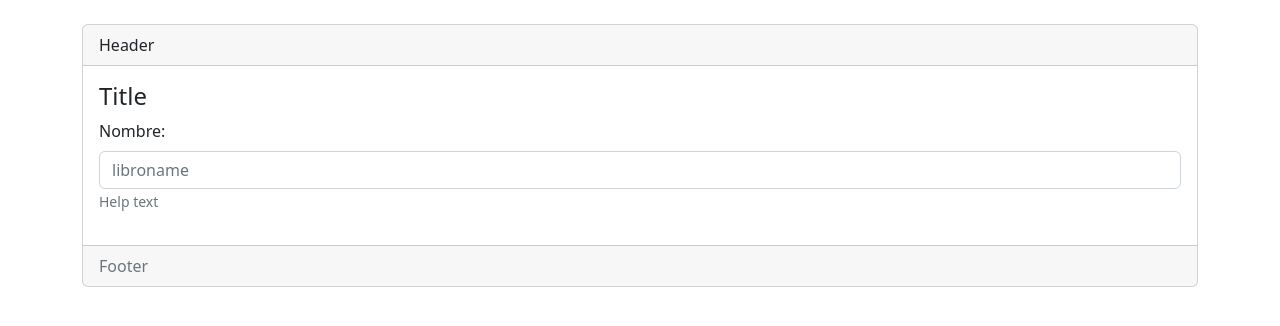
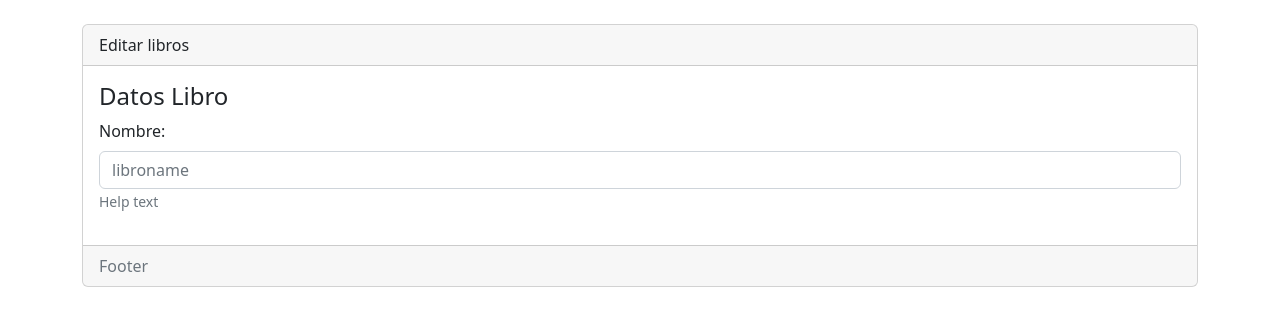
Before and after one commit to Ivantroski/crud-django, a Django app: template libreria/templates/libros/editar.html in a window 1280 px wide. Shown: the part 56-382 px from the top of the page. Run offline with Django 4.2, Linux system fonts and the light colour scheme; the template is opened without the code that fills it, so the values that code supplies are empty.

Commit message:
edit in views

```diff
--- a/libreria/templates/libros/editar.html
+++ b/libreria/templates/libros/editar.html
@@ -6,10 +6,10 @@
 
 <div class="card">
     <div class="card-header">
-        Header
+        Editar libros
     </div>
     <div class="card-body">
-        <h4 class="card-title">Title</h4>
+        <h4 class="card-title">Datos Libro</h4>
         {% include 'libros/form.html' %}
     </div>
     <div class="card-footer text-muted">
--- a/libreria/templates/libros/index.html
+++ b/libreria/templates/libros/index.html
@@ -28,7 +28,7 @@
                         <td>DJANGO con python</td>
                         <td>Imagen.jpg</td>
                         <td>Libro largo largo largo</td>
-                        <td>Editar | Borrar</td>
+                        <td> <a name="" id="" class="btn btn-info" href="{% url 'editar' %}" role="button">Editar</a>  <a name="" id="" class="btn btn-danger" href="#" role="button">Borrar</a></td>
                     </tr>
                 </tbody>
             </table>
--- a/libreria/urls.py
+++ b/libreria/urls.py
@@ -6,4 +6,5 @@ urlpatterns= [
     path('nosotros', views.nosotros, name="nosotros"),
     path('libros', views.libros, name="libros"),
     path('crear-libro', views.crear, name="crear"),
+    path('editar-libro', views.editar, name="editar"),
 ]
--- a/libreria/views.py
+++ b/libreria/views.py
@@ -13,3 +13,6 @@ def libros(request):
 
 def crear(request):
     return render(request, 'libros/crear.html')
+
+def editar(request):
+    return render(request, 'libros/editar.html')
```
